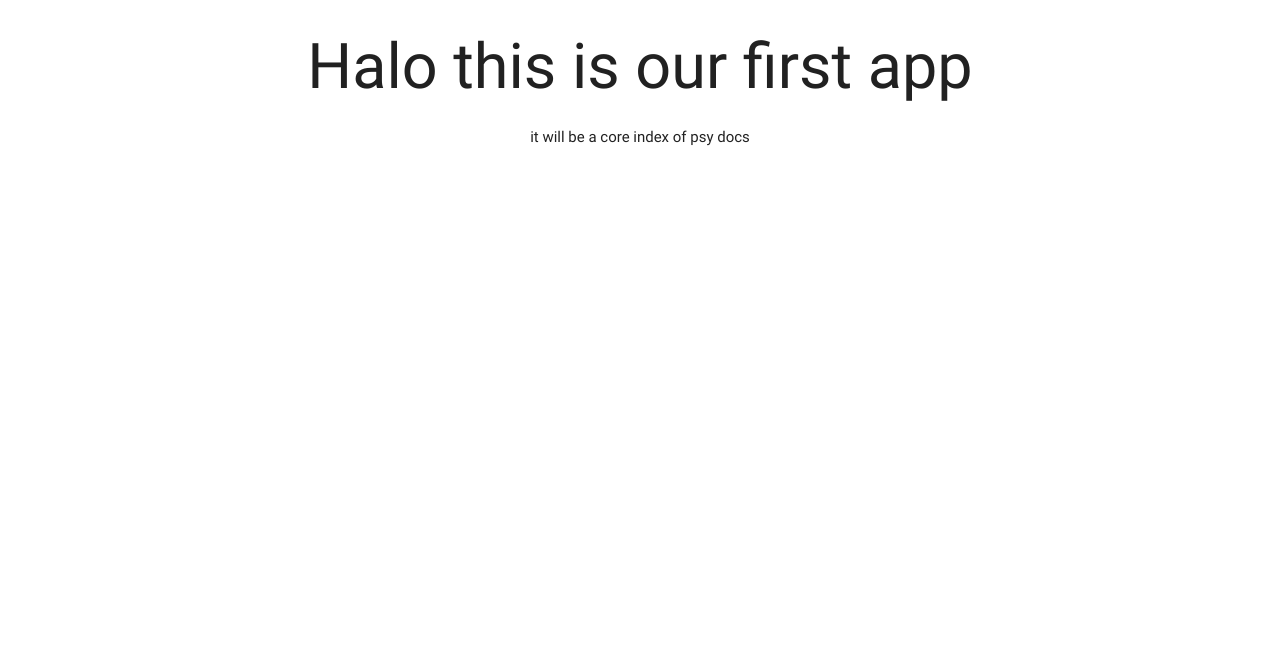
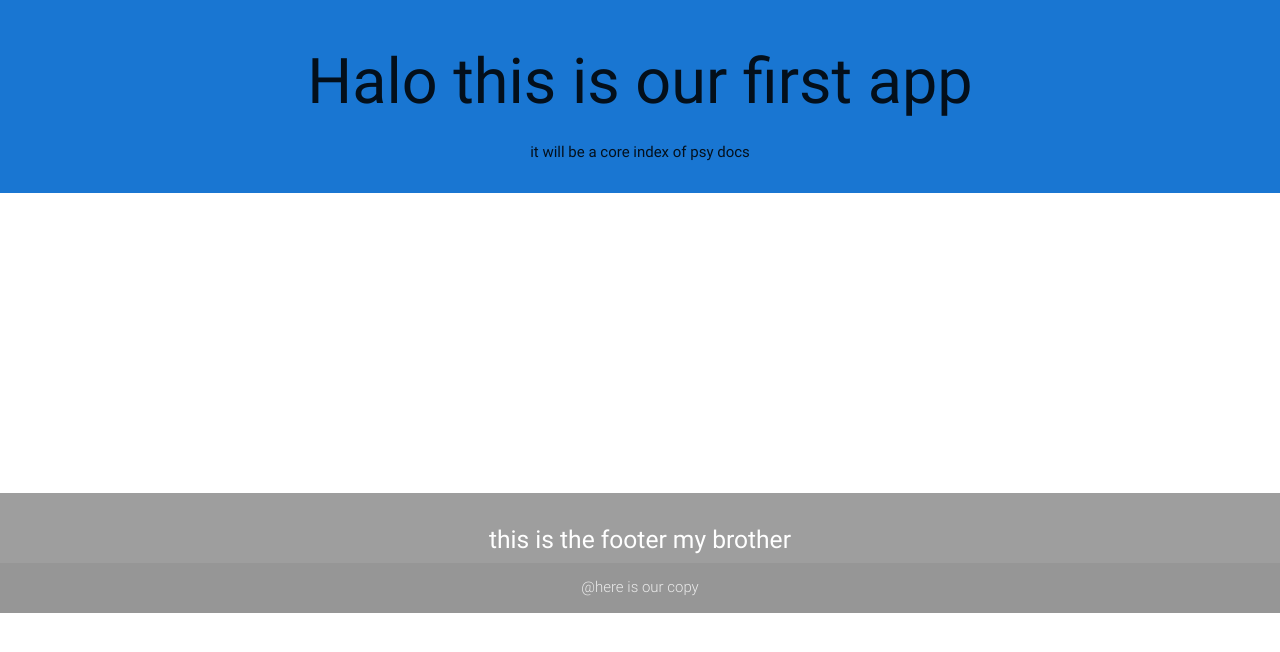
Before and after one commit to alvaroseparovich/flask-psy, a Flask app: page / in a window 1280 px wide. Shown: the top 652 px of the page. Run offline with Flask 2, Linux system fonts and the light colour scheme; some libraries are stand-ins or nearby versions.

Commit message:
the template

```diff
--- /dev/null
+++ b/flask-app/static/css/main.css
@@ -0,0 +1,8 @@
+
+div.header {
+  padding: 1em;}
+
+.main {
+  height: 20em; }
+
+/*# sourceMappingURL=main.css.map */
--- /dev/null
+++ b/flask-app/static/scss/main.scss
@@ -0,0 +1,5 @@
+//inicio do arquivo
+
+div.header{
+	padding:10em;}
+.main{height:20em;}
--- a/flask-app/templates/main.html
+++ b/flask-app/templates/main.html
@@ -5,6 +5,9 @@
     <meta name="viewport"
           content="width=device-width, user-scalable=no, initial-scale=1.0, maximum-scale=1.0, minimum-scale=1.0">
     <meta http-equiv="X-UA-Compatible" content="ie=edge">
+
+
+    <link href="{{ url_for('static', filename='css/main.css') }}" rel="stylesheet">
 
     <!--Import Google Icon Font-->
     <link href="https://fonts.googleapis.com/icon?family=Material+Icons" rel="stylesheet">
@@ -21,10 +24,28 @@
     <title>Document</title>
 </head>
 <body>
-<div class="center-align">
-    <h1>Halo this is our first app</h1>
+<div class="header blue darken-2">
 
-    <p>it will be a core index of psy docs</p>
+    <div class=" center-align ">
+
+        <h1>Halo this is our first app</h1>
+
+    </div>
+    <p class="center-align">it will be a core index of psy docs</p>
 </div>
+
+<div class="main">
+    {% block conteudo %}{% endblock %}
+</div>
+
+
+<footer class="page-footer grey">
+    <h5 class="center-align">this is the footer my brother</h5>
+    <div class="footer-copyright ">
+        <span class="container center-align">
+        @here is our copy
+        </span>
+    </div>
+</footer>
 </body>
 </html>
```
Also changed, not shown: static/css/main.css (added, +23 -0 lines), 2 other files.
